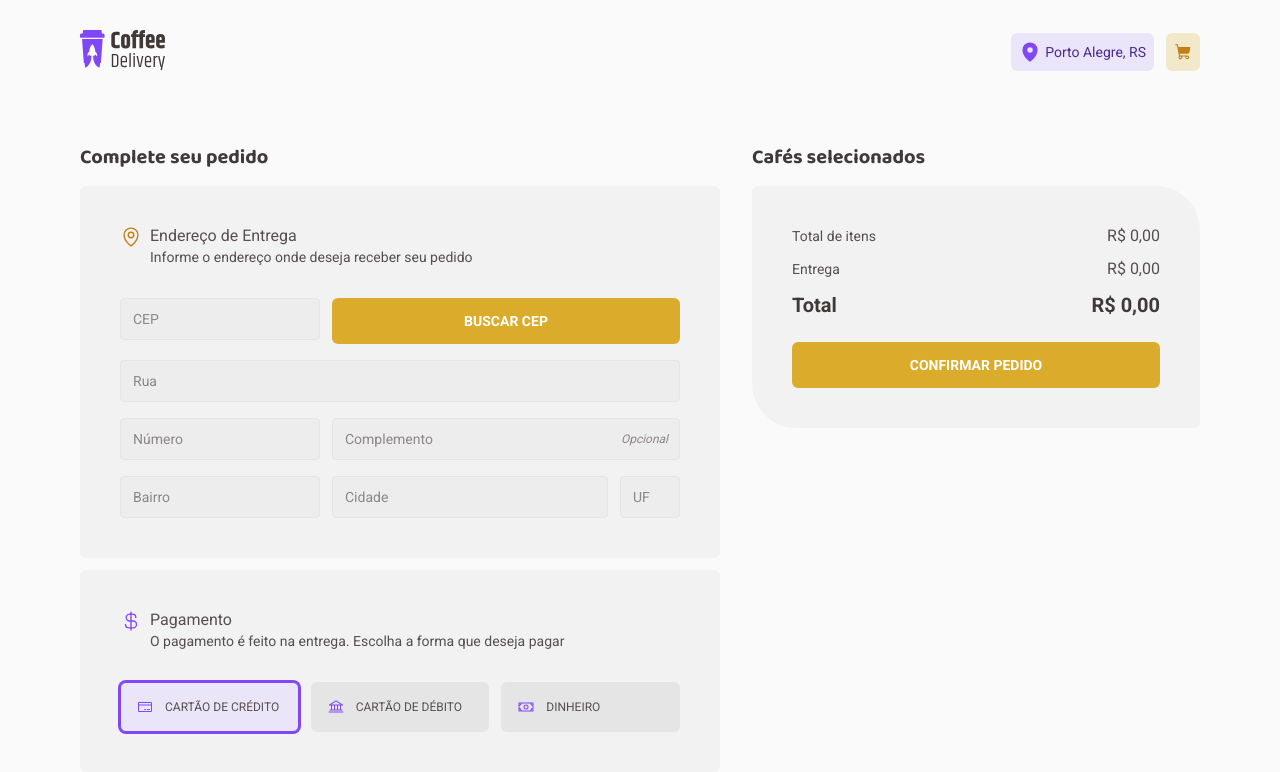
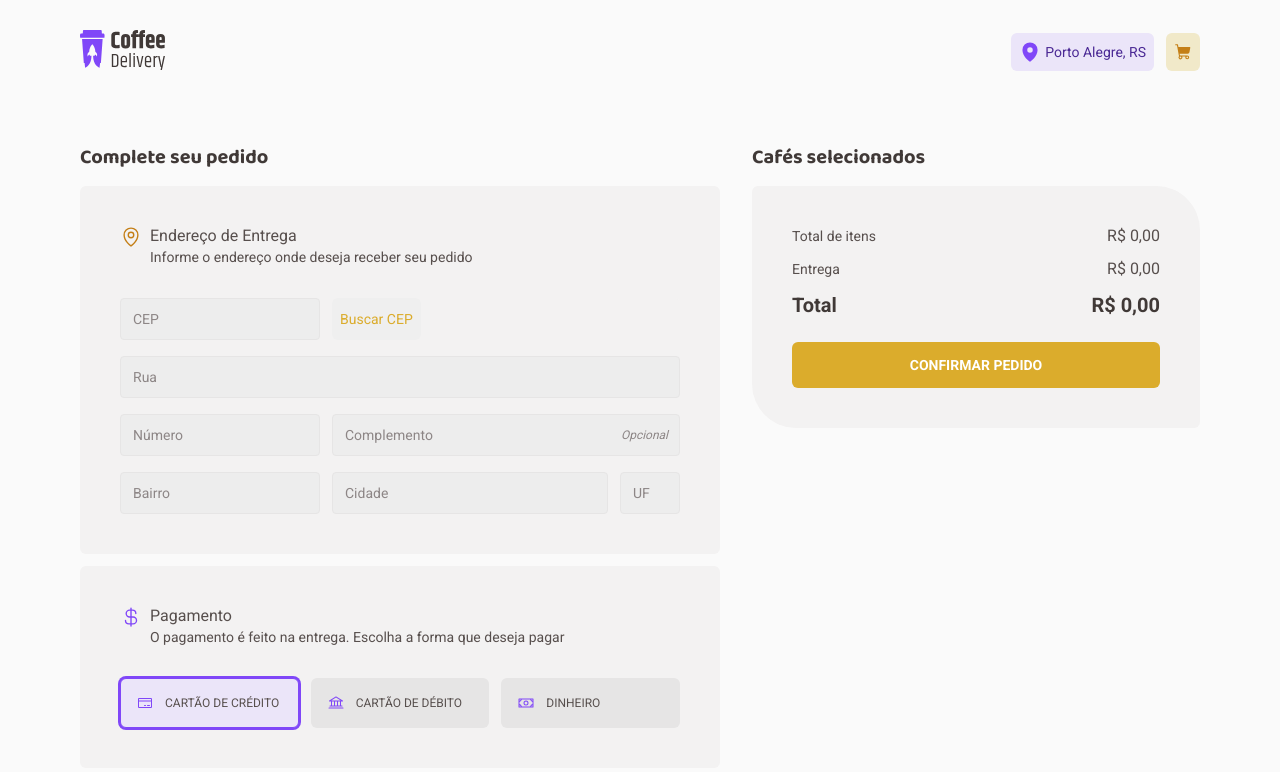
Before and after one commit to jhorranisbr/rs-ig-chl-02-coffee-delivery, a React (Vite) app: page /checkout in a window 1280 px wide. Shown: the top 772 px of the page. Built offline with nearby package versions, Linux system fonts and the light colour scheme.

Commit message:
feat(addressForm): fetch address data in viacep api

```diff
--- a/src/pages/Checkout/components/AddAddressForm/index.tsx
+++ b/src/pages/Checkout/components/AddAddressForm/index.tsx
@@ -1,22 +1,40 @@
-import { useContext } from 'react'
+import { useState } from 'react'
 
 import { useFormContext } from 'react-hook-form'
 
+import { CircleDashed } from '@phosphor-icons/react'
 import { Input } from '../../../../components/Input'
 
-import { FormContainer, RowInput } from './styles'
-import { Address } from '../../../../reducers/cart/reducers'
-import { CartContext } from '../../../../contexts/CartContext'
-import { Button } from '../../../../components/Button'
+import { FormContainer, RowInput, SearchButton } from './styles'
 
 export function AddAddressForm() {
-  const { register, getValues } = useFormContext()
-  const { addAddressToDelivery } = useContext(CartContext)
+  const { register, getValues, setValue } = useFormContext()
+  const [isFetching, setIsFetching] = useState(false)
 
-  function handleFetchAddress() {
-    const addressToDeliveryData: Address = getValues() as Address
+  async function handleFetchAddress() {
+    setIsFetching(true)
 
-    addAddressToDelivery(addressToDeliveryData)
+    const regexNotNumbers = /\D/
+
+    const zipCodeOnlyNumbers = String(getValues('zipCode')).replace(
+      regexNotNumbers,
+      '',
+    )
+
+    const fetchedAddress = await fetch(
+      `https://viacep.com.br/ws/${zipCodeOnlyNumbers}/json/`,
+    )
+
+    const addressJSON = await fetchedAddress.json().finally(() => {
+      setIsFetching(false)
+    })
+
+    if (addressJSON) {
+      setValue('street', addressJSON.logradouro)
+      setValue('district', addressJSON.bairro)
+      setValue('city', addressJSON.localidade)
+      setValue('region', addressJSON.uf)
+    }
   }
 
   return (
@@ -30,9 +48,14 @@ export function AddAddressForm() {
           register={register}
         />
 
-        <Button type="button" onClick={handleFetchAddress}>
+        <SearchButton type="button" onClick={handleFetchAddress}>
           Buscar CEP
-        </Button>
+          {isFetching && (
+            <span>
+              <CircleDashed size={24} />
+            </span>
+          )}
+        </SearchButton>
       </RowInput>
 
       <RowInput>
--- a/src/pages/Checkout/components/AddAddressForm/styles.ts
+++ b/src/pages/Checkout/components/AddAddressForm/styles.ts
@@ -28,3 +28,33 @@ export const RowInput = styled.div`
     margin-top: 1rem;
   }
 `
+
+export const SearchButton = styled.button`
+  display: flex;
+  align-items: center;
+  justify-content: center;
+  gap: 0.5rem;
+
+  font-size: 0.875rem;
+  color: ${({ theme }) => theme.yellow};
+
+  padding: 0.75rem 0.5rem;
+
+  border: none;
+  border-radius: 6px;
+
+  cursor: pointer;
+
+  transition: color 0.1s;
+
+  &:hover {
+    color: ${({ theme }) => theme['yellow-dark']};
+  }
+
+  > span {
+    animation: spin 1s linear infinite;
+    display: flex;
+    align-items: center;
+    justify-content: center;
+  }
+`
--- a/src/styles/global.ts
+++ b/src/styles/global.ts
@@ -23,4 +23,17 @@ export const GlobalStyle = createGlobalStyle`
     font-weight: 400;
     font-size: 1rem;
   }
+
+  @-moz-keyframes spin {
+    100% { -moz-transform: rotate(360deg); }
+  }
+  @-webkit-keyframes spin {
+      100% { -webkit-transform: rotate(360deg); }
+  }
+  @keyframes spin {
+      100% {
+          -webkit-transform: rotate(360deg);
+          transform:rotate(360deg);
+      }
+  }
 `
```
